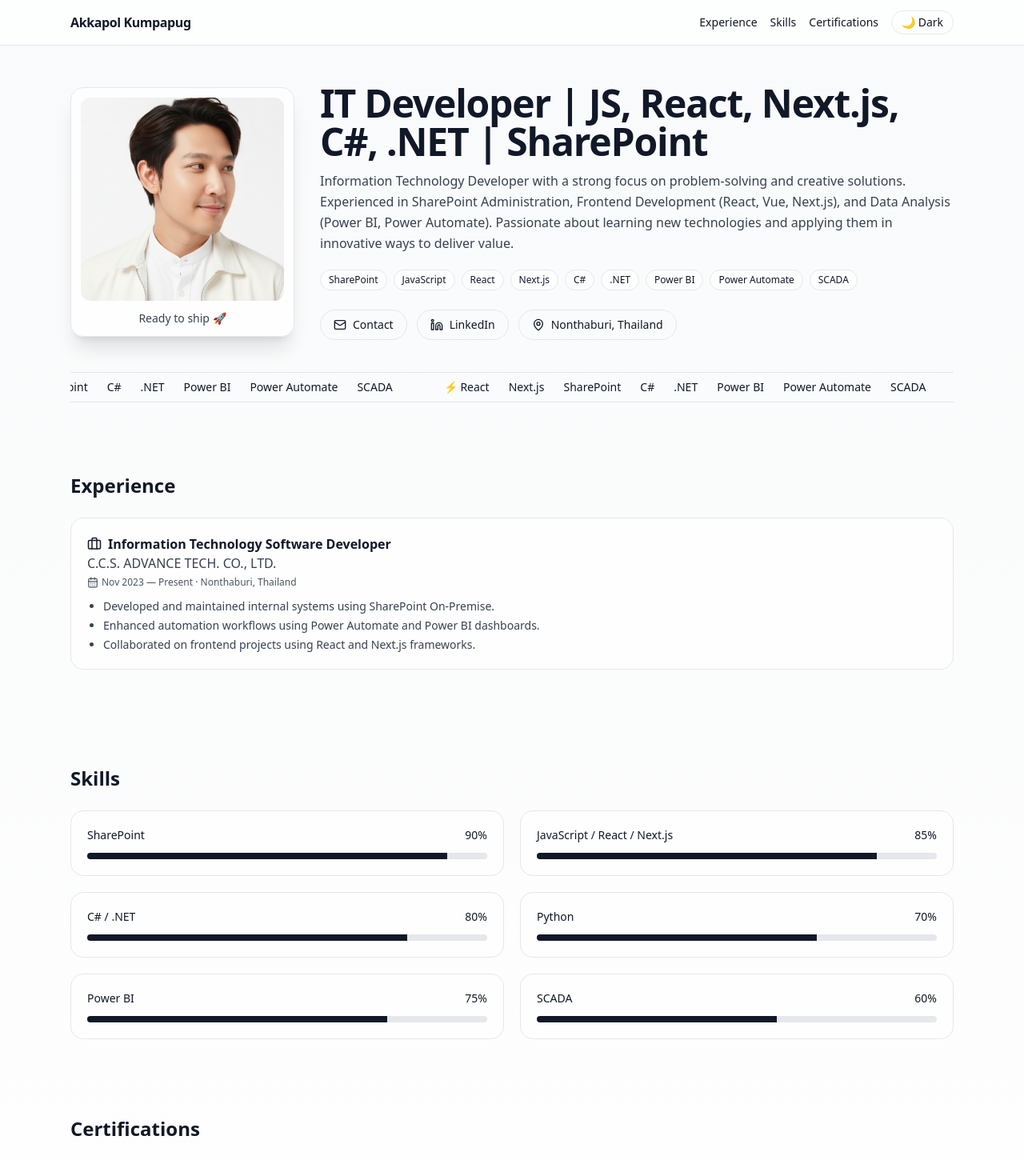
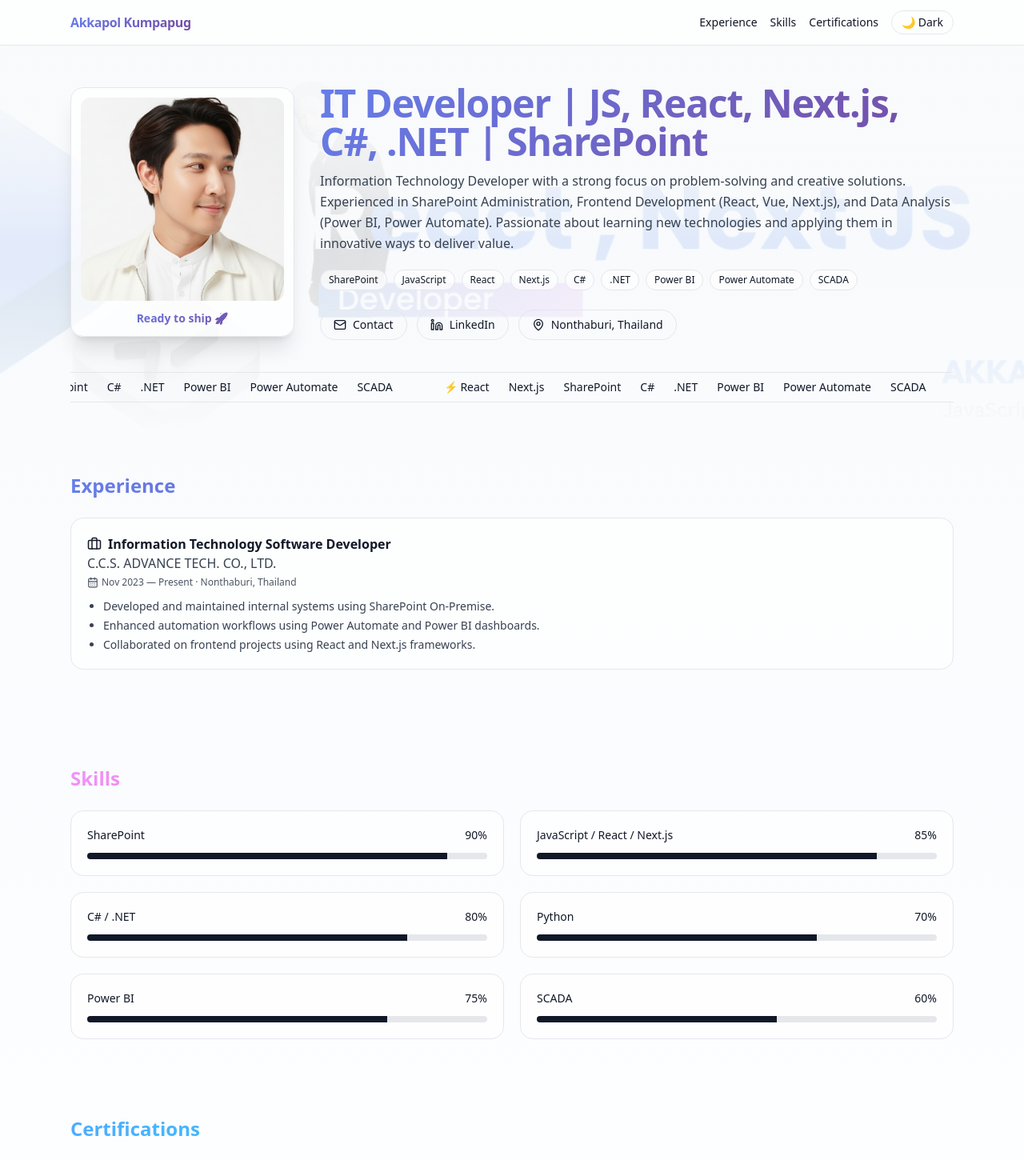
Before and after one commit to akkpol/akkapol-portfolio, a Next.js app: page / in a window 1280 px wide. Shown: the top 1450 px of the page at 80% size. Built offline with nearby package versions, Linux system fonts and the light colour scheme.

Commit message:
feat: เพิ่ม gradient text และปรับปรุง UI ให้ทันสมัย

```diff
--- a/app/page.tsx
+++ b/app/page.tsx
@@ -94,10 +94,10 @@ export default function ProfilePage() {
   }
 
   return (
-    <main className={(dark ? 'dark ' : '') + 'min-h-screen bg-gradient-to-b from-gray-50 to-white text-gray-900 dark:from-gray-900 dark:to-gray-950 dark:text-gray-50'}>
+    <main className={(dark ? 'dark ' : '') + 'min-h-screen bg-gradient-to-b from-gray-50 via-blue-50/30 to-white text-gray-900 dark:from-gray-900 dark:via-purple-900/20 dark:to-gray-950 dark:text-gray-50'}>
       <header className="sticky top-0 backdrop-blur bg-white/70 dark:bg-black/30 border-b z-10">
         <nav className="max-w-6xl mx-auto px-6 h-14 flex items-center justify-between">
-          <a href="#" className="font-semibold tracking-tight">{b.name}</a>
+          <a href="#" className="font-semibold tracking-tight gradient-text">{b.name}</a>
           <div className="flex items-center gap-4 text-sm">
             <a className="hover:underline" href="#experience">Experience</a>
             <a className="hover:underline" href="#skills">Skills</a>
@@ -108,7 +108,7 @@ export default function ProfilePage() {
       </header>
 
       <section className="relative">
-        <div className="absolute inset-0 -z-10 bg-gradient-to-b from-white/70 to-white via-white/60 dark:from-gray-900/70 dark:via-gray-900/60 dark:to-gray-950" />
+        <div className="absolute inset-0 -z-10 bg-gradient-to-b from-white/90 to-white via-blue-50/40 dark:from-gray-900/90 dark:via-purple-900/20 dark:to-gray-950" />
         <div className="absolute inset-0 -z-20 bg-no-repeat bg-cover bg-center opacity-80 dark:opacity-60" style={{ backgroundImage: `url('${bannerUrl}')` }} />
 
         <div className="max-w-6xl mx-auto px-6 pt-12 pb-10">
@@ -116,12 +116,12 @@ export default function ProfilePage() {
             <div onMouseMove={onMouseMove} onMouseLeave={onMouseLeave} className="[perspective:1000px]">
               <div ref={cardRef} className="rounded-2xl border bg-white/70 dark:bg-white/10 shadow-xl p-3 transition-transform will-change-transform">
                 <ProfileImage src="/profile.jpg" alt={b.name} />
-                <div className="mt-3 text-center text-sm text-gray-700 dark:text-gray-200">Ready to ship 🚀</div>
+                <div className="mt-3 text-center text-sm gradient-text-blue font-semibold">Ready to ship 🚀</div>
               </div>
             </div>
 
             <div>
-              <h1 className="text-4xl md:text-5xl font-black tracking-tight">{b.headline}</h1>
+              <h1 className="text-4xl md:text-5xl font-black tracking-tight gradient-text-blue">{b.headline}</h1>
               <p className="mt-3 text-gray-700 dark:text-gray-200 leading-relaxed">{b.about}</p>
               <div className="mt-5 flex flex-wrap gap-2">
                 {b.keywords.map((k, i) => (
@@ -165,14 +165,14 @@ export default function ProfilePage() {
       </section>
 
       <section id="experience" className="max-w-6xl mx-auto px-6 py-12">
-        <h2 className="text-2xl font-bold mb-6">Experience</h2>
+        <h2 className="text-2xl font-bold mb-6 gradient-text">Experience</h2>
         {linkedInData.experience.map((exp, i) => (
           <ExperienceCard key={i} experience={exp} index={i} />
         ))}
       </section>
 
       <section id="skills" className="max-w-6xl mx-auto px-6 py-12">
-        <h2 className="text-2xl font-bold mb-6">Skills</h2>
+        <h2 className="text-2xl font-bold mb-6 gradient-text-purple">Skills</h2>
         <div className="grid md:grid-cols-2 gap-5">
           {linkedInData.skills.map((s, i) => (
             <SkillCard key={i} skill={s} index={i} />
@@ -181,7 +181,7 @@ export default function ProfilePage() {
       </section>
 
       <section id="certs" className="max-w-6xl mx-auto px-6 py-12">
-        <h2 className="text-2xl font-bold mb-6">Certifications</h2>
+        <h2 className="text-2xl font-bold mb-6 gradient-text-teal">Certifications</h2>
         {linkedInData.certifications.map((c, i) => (
           <CertificationCard key={i} certification={c} index={i} />
         ))}
--- a/styles/globals.css
+++ b/styles/globals.css
@@ -2,4 +2,78 @@
 @tailwind components;
 @tailwind utilities;
 
-html, body { min-height: 100%; }
+html, body {
+  min-height: 100%;
+}
+
+/* Gradient Text Utilities */
+.gradient-text {
+  background: linear-gradient(135deg, #667eea 0%, #764ba2 100%);
+  background-clip: text;
+  -webkit-background-clip: text;
+  -webkit-text-fill-color: transparent;
+}
+
+.gradient-text-blue {
+  background: linear-gradient(135deg, #667eea 0%, #764ba2 100%);
+  background-clip: text;
+  -webkit-background-clip: text;
+  -webkit-text-fill-color: transparent;
+}
+
+.gradient-text-purple {
+  background: linear-gradient(135deg, #f093fb 0%, #f5576c 100%);
+  background-clip: text;
+  -webkit-background-clip: text;
+  -webkit-text-fill-color: transparent;
+}
+
+.gradient-text-teal {
+  background: linear-gradient(135deg, #4facfe 0%, #00f2fe 100%);
+  background-clip: text;
+  -webkit-background-clip: text;
+  -webkit-text-fill-color: transparent;
+}
+
+.dark .gradient-text {
+  background: linear-gradient(135deg, #667eea 0%, #764ba2 100%);
+  background-clip: text;
+  -webkit-background-clip: text;
+  -webkit-text-fill-color: transparent;
+}
+
+.dark .gradient-text-blue {
+  background: linear-gradient(135deg, #818cf8 0%, #a78bfa 100%);
+  background-clip: text;
+  -webkit-background-clip: text;
+  -webkit-text-fill-color: transparent;
+}
+
+.dark .gradient-text-purple {
+  background: linear-gradient(135deg, #f472b6 0%, #ec4899 100%);
+  background-clip: text;
+  -webkit-background-clip: text;
+  -webkit-text-fill-color: transparent;
+}
+
+.dark .gradient-text-teal {
+  background: linear-gradient(135deg, #38bdf8 0%, #06b6d4 100%);
+  background-clip: text;
+  -webkit-background-clip: text;
+  -webkit-text-fill-color: transparent;
+}
+
+/* Animated Gradient Background */
+@keyframes gradient-shift {
+  0%, 100% {
+    background-position: 0% 50%;
+  }
+  50% {
+    background-position: 100% 50%;
+  }
+}
+
+.animate-gradient {
+  background-size: 200% 200%;
+  animation: gradient-shift 3s ease infinite;
+}
```
